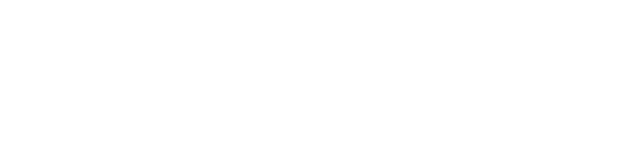
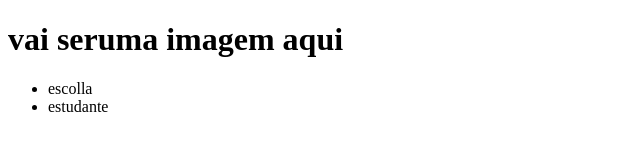
Before and after one commit to rillaryb/site-escola, a plain HTML site: page index.html in a window 1280 px wide. Shown: the whole page, without its empty margins (0-640 px from the left). Drawn offline with Linux system fonts and the light colour scheme.

Commit message:
Add files via upload

```diff
--- a/index.html
+++ b/index.html
@@ -5,8 +5,13 @@
     <meta http-equiv="X-UA-Compatible" content="IE=edge">
     <meta name="viewport" content="width=device-width, initial-scale=1.0">
     <title>Document</title>
+    <link rel="styleshett" href="style.css">
 </head>
 <body>
-
+    <h1>vai seruma imagem aqui</h1>
+    <ul>
+<li>escolla</li>
+<li>estudante</li>
+    </ul>
 </body>
 </html>
```
